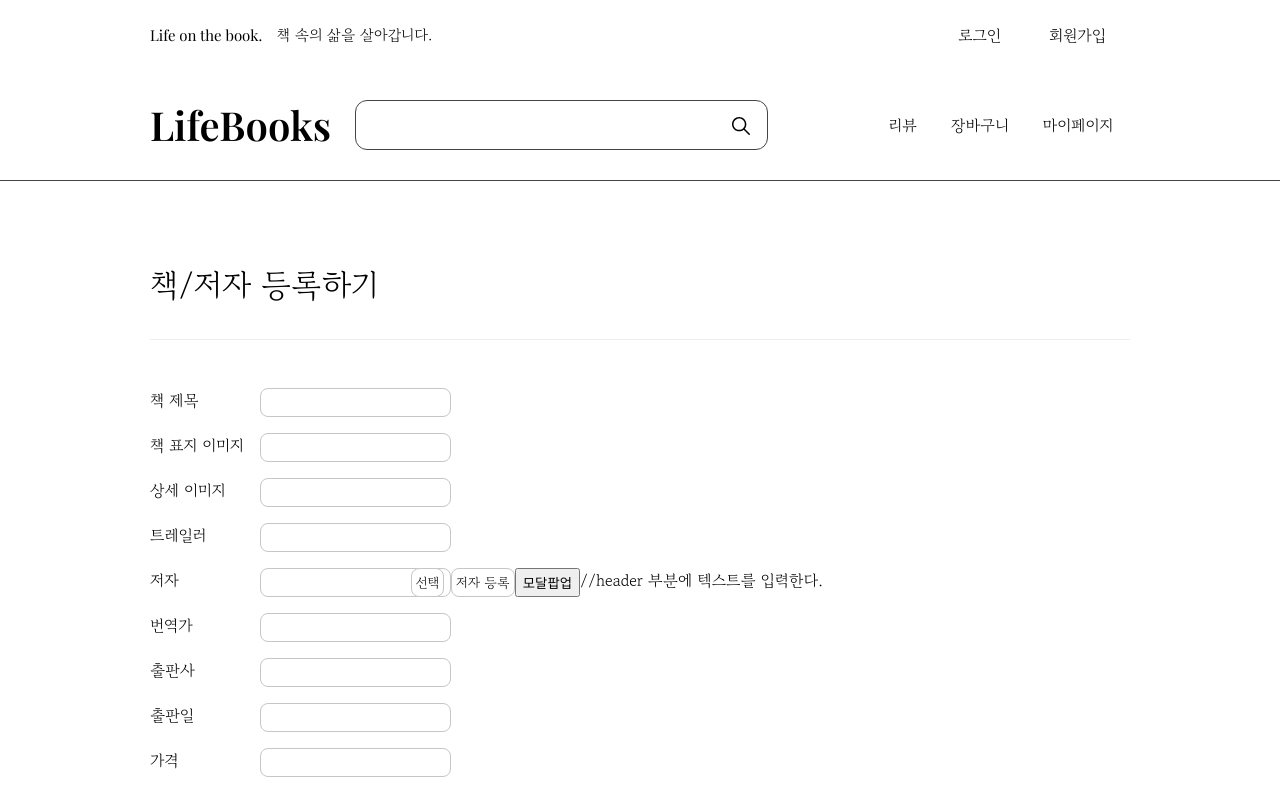
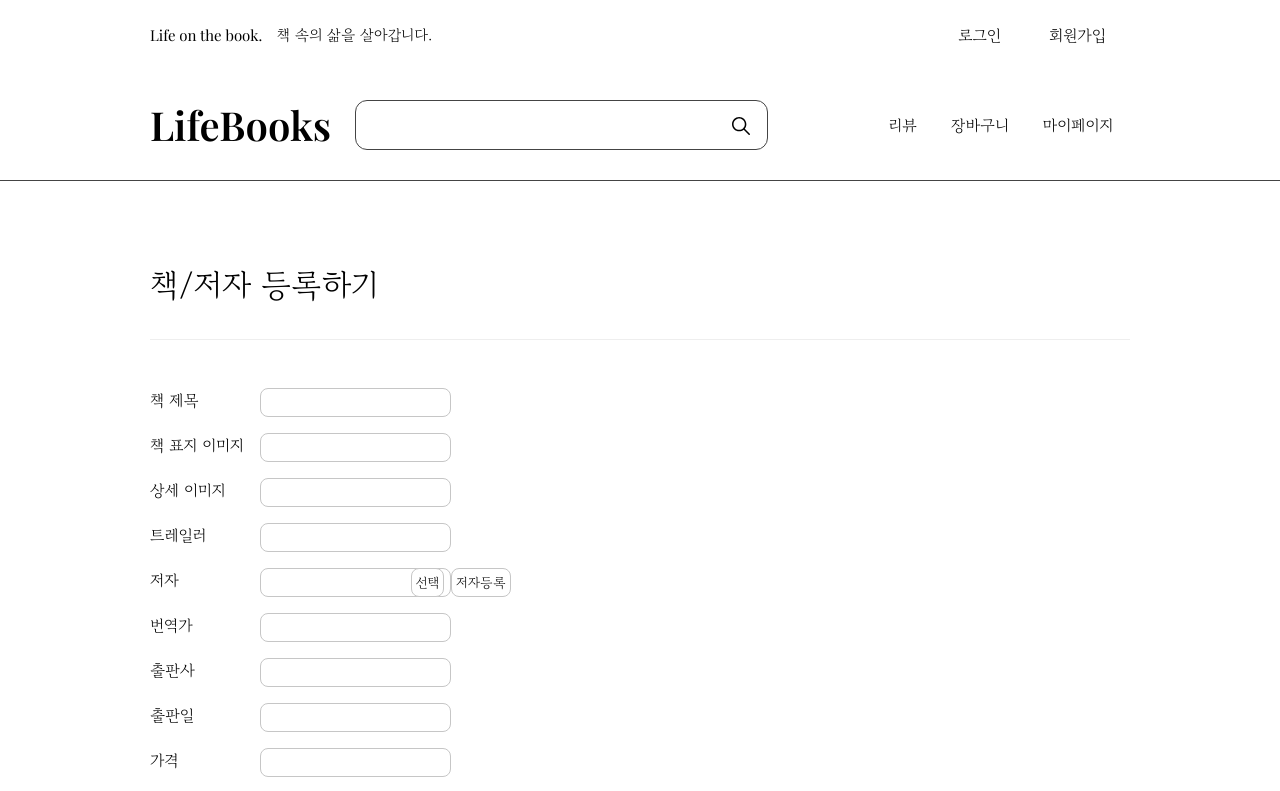
Before and after one commit to jijisss/bookStore, a React (Create React App) app: page /registation in a window 1280 px wide. Shown: the top 791 px of the page. Built offline with nearby package versions, Linux system fonts and the light colour scheme.

Commit message:
Edit file

```diff
--- a/src/pages/RegistationPage.js
+++ b/src/pages/RegistationPage.js
@@ -7,14 +7,23 @@ import Modal from "../components/Modal.js";
 function RegistationPage({}) {
   // useState를 사용하여 open상태를 변경한다. (open일때 true로 만들어 열리는 방식)
   const [modalOpen, setModalOpen] = useState(false);
+  const [modalOpen2, setModalOpen2] = useState(false);
 
-  const openModal = () => {
+  const openModal = (e) => {
+    e.preventDefault();
     setModalOpen(true);
   };
   const closeModal = () => {
     setModalOpen(false);
   };
 
+  const openModal2 = (e) => {
+    e.preventDefault();
+    setModalOpen2(true);
+  };
+  const closeModal2 = () => {
+    setModalOpen2(false);
+  };
   return (
     <>
       <div className="registation-wrap">
@@ -41,24 +50,35 @@ function RegistationPage({}) {
               <label htmlFor="authorName">저자</label>
               <input type="text" id="authorName" name="authorName" />
               <button
+                onClick={openModal}
                 className="authorName-btn authorName-pick-btn"
                 id="authorName-pick-btn"
                 style={{ fontFamily: "Gowun Batang" }}
               >
                 선택
               </button>
+              <Modal open={modalOpen} close={closeModal} header="저자 선택하기">
+                저자 선택 모달창
+              </Modal>
               <button
-                className="authorName-btn authorName-registration-btn"
-                id="authorName-registration-btn"
+                onClick={openModal2}
+                className="authorName-btn authorName-Register-btn"
                 style={{ fontFamily: "Gowun Batang" }}
               >
-                저자 등록
+                저자등록
               </button>
-              <button onClick={openModal}>모달팝업</button>
-              //header 부분에 텍스트를 입력한다.
-              <Modal open={modalOpen} close={closeModal} header="Modal heading">
-                리액트 함수형 모달 팝업창입니다. 쉽게 만들 수 있어요. 같이
-                만들어봐요!
+              <Modal
+                open={modalOpen2}
+                close={closeModal2}
+                header="저자 등록하기"
+              >
+                <form action="submit">
+                  <label htmlFor="registerAuthorName">작가 이름</label>
+                  <input type="text" id="author" name="registerAuthorName" />
+                  <button id="authorRegisterBtn" type="submit">
+                    등록하기
+                  </button>
+                </form>
               </Modal>
             </li>
             <li className="bookInfo-item">
```
